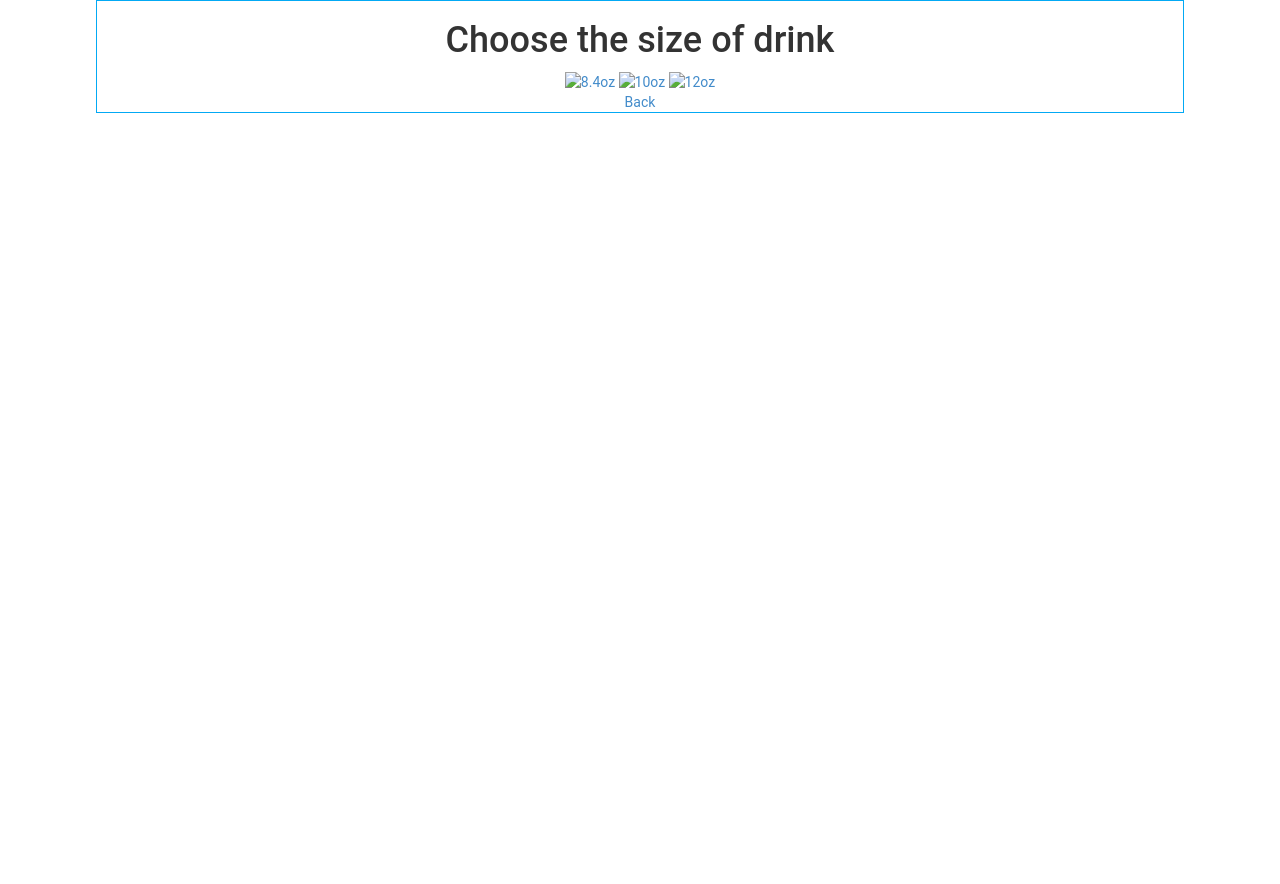
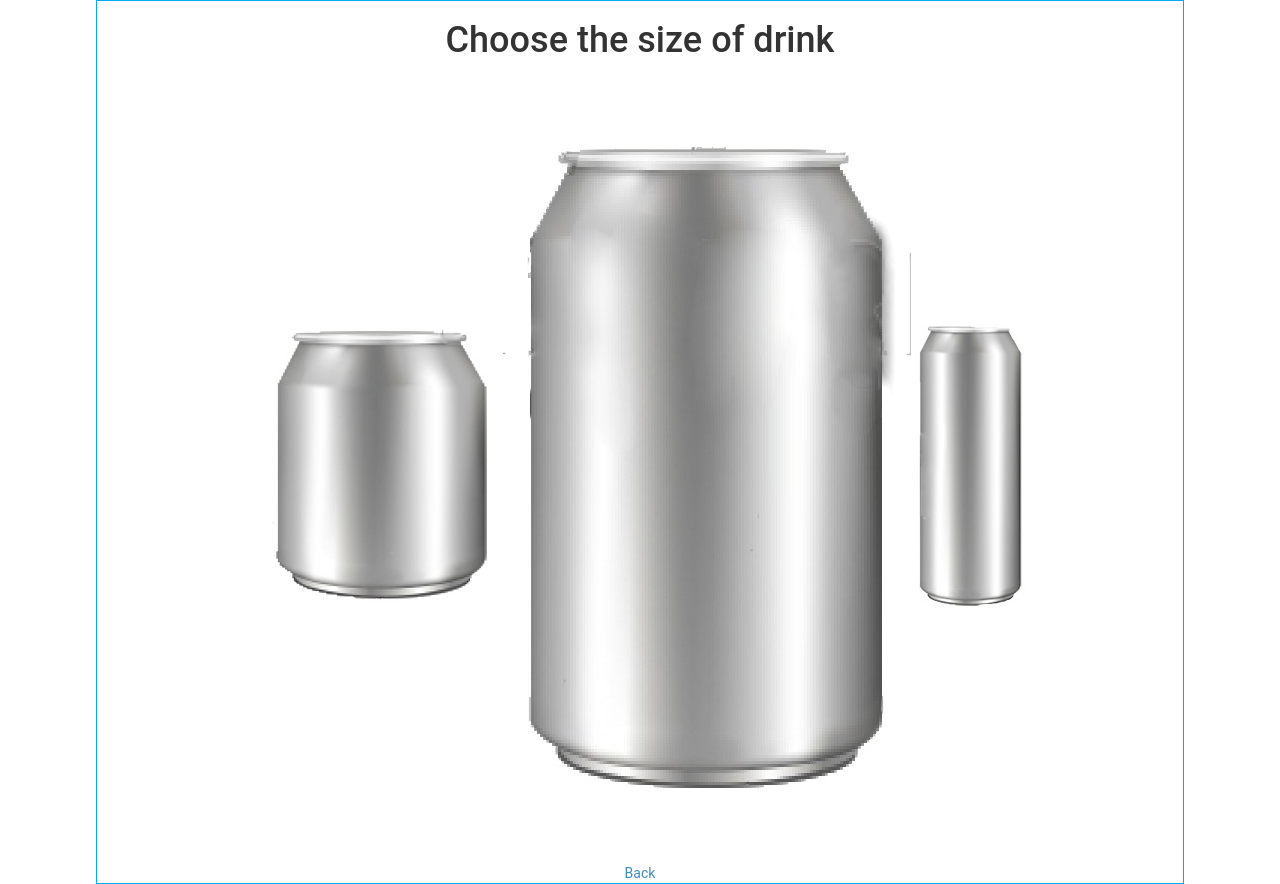
Before and after one commit to ybot1122/dubhacks-drinks, a website: page size.html in a window 1280 px wide. Before the commit the page ends 800 px from the top, so only its background shows below. Drawn offline with Linux system fonts and the light colour scheme.

Commit message:
change size html to add images

```diff
--- a/size.html
+++ b/size.html
@@ -16,13 +16,13 @@
 		<div id="centerbody">
 			</a>
 			<a href="energydrinksbrand.html">
-				<img src="8.4oz.jpg" alt="8.4oz">
+				<img src="images/8.4oz.jpg" alt="8.4oz">
 			</a>
 			<a href="juicebrand.html">
-				<img src="10oz.jpg" alt="10oz">
+				<img src="images/10oz.jpg" alt="10oz">
 			</a>
 			<a href="sodabrand.html">
-				<img src="12oz.jpg" alt="12oz">
+				<img src="images/12oz.jpg" alt="12oz">
 			</a>
 			<!--button to go back to the previous page-->
 			<div>
```
